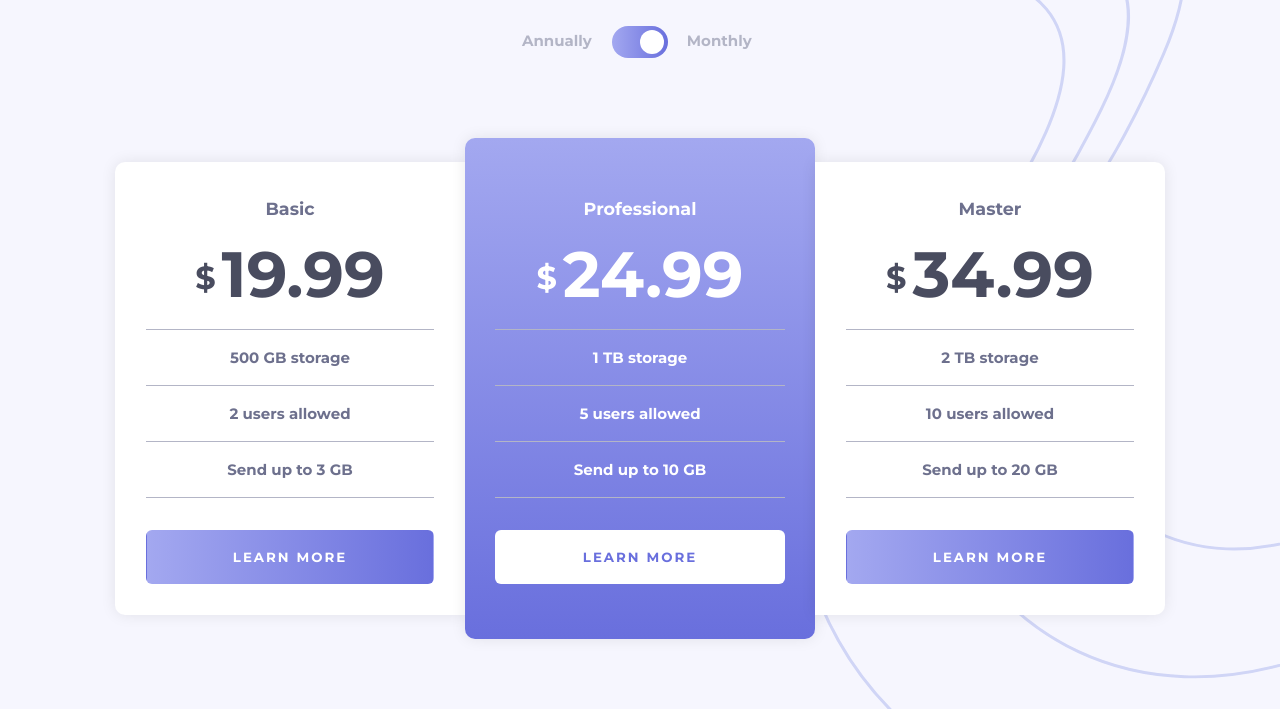
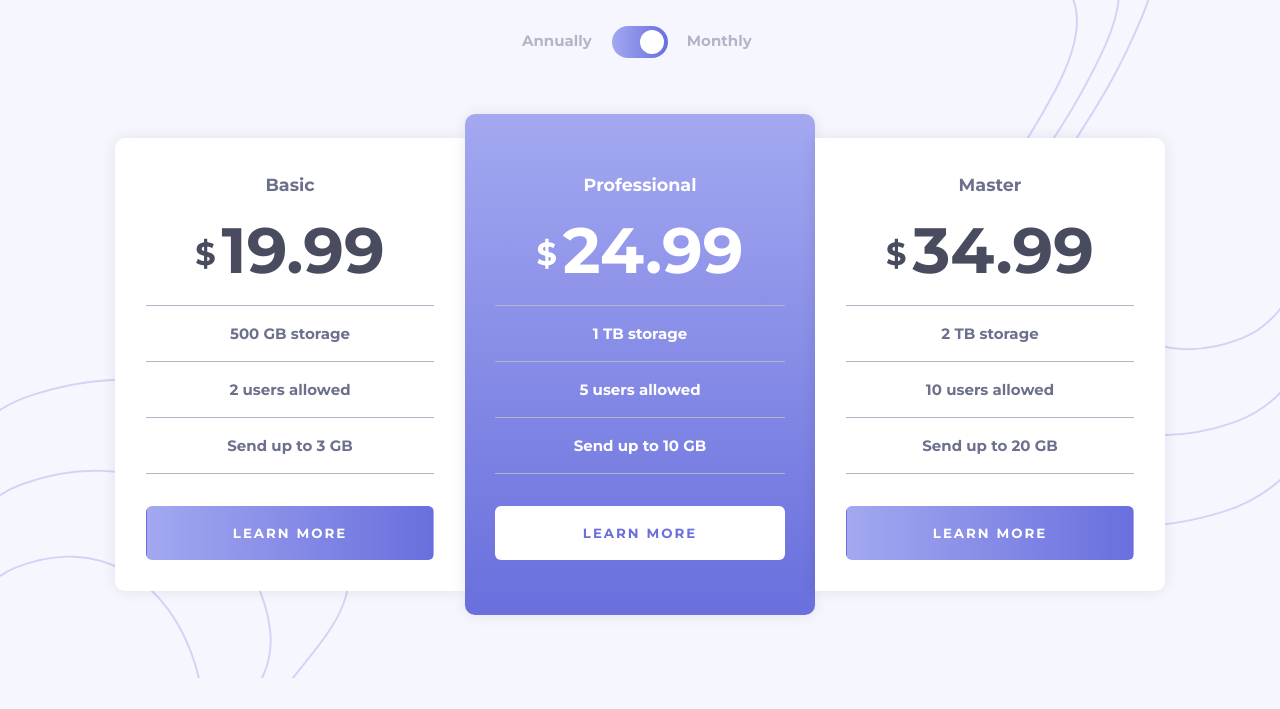
Before and after one commit to Fansters/pricing-component-with-toggle-master, a plain HTML site: page index.html in a window 1280 px wide. Shown: the part 122-831 px from the top of the page. After the commit the page ends 800 px from the top, so only its background shows below. Drawn offline with Linux system fonts and the light colour scheme.

Commit message:
added 2nd bg img and positioned them on big screens. minor css fixes.

```diff
--- a/style.css
+++ b/style.css
@@ -227,13 +227,16 @@ a:hover {
 
 /* RESPONSIVE */
 @media only screen and (min-width: 500px) {
+	body {
+		background-position: 100% -30px;
+	}
 	.card {
 		width: 27rem;
 	}
 }
 @media only screen and (min-width: 768px) {
 	body {
-		background-position: 300px 0px;
+		background-position: 100% 0px;
 		background-size: 575px 967px;
 	}
 	.pricing-cont {
@@ -264,13 +267,16 @@ a:hover {
 
 @media only screen and (min-width: 992px) {
 	body {
-		background-position: 600px -30px;
-		background-size: 575px 967px;
+      height: 100vh;
+		background-image: url(./images/bg-top.svg), url(/images/bg-bottom.svg);
+		background-position: 100% 0px, 0% 100%;
+		background-size: 375px 650px, 200px 300px;
 	}
 	section {
 		margin-top: 4rem;
 	}
 	.toggle {
+		margin: 0 auto 3.5rem;
 		transition: all 0.2s ease-in-out;
 	}
 	.toggle:hover {
@@ -370,8 +376,9 @@ a:hover {
 
 @media only screen and (min-width: 1200px) {
 	body {
-		background-position: 800px -30px;
-		background-size: 575px 967px;
+		background-position: 100% 0px, 0% bottom;
+		background-size: 375px 650px, 350px 300px;
+		background-repeat: no-repeat;
 	}
 	.card {
 		min-width: 21.875rem;
```
Lines whose indentation alone changed are shown as unchanged.
